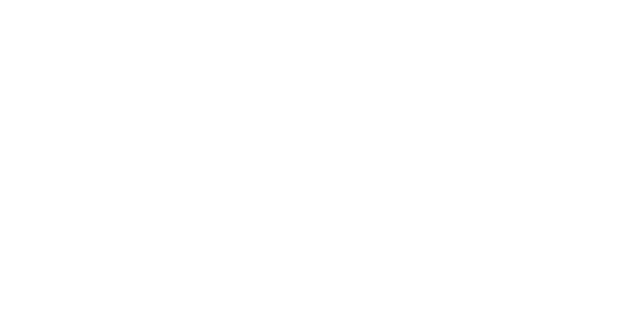
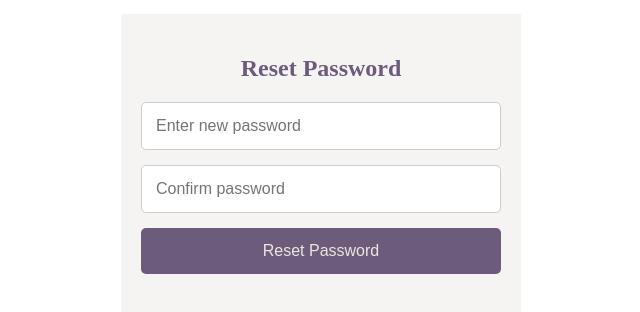
Before and after one commit to Dineshkuna/mern_ecommerce, a React (Vite) app in the folder frontend/: page /reset/1 in a window 1280 px wide. Before the commit this address had no page. Shown: the part 236-548 px from the top of the page, without its empty margins (319-959 px from the left). Built offline with nearby package versions, Linux system fonts and the light colour scheme.

Commit message:
reset password done

```diff
--- a/frontend/src/App.jsx
+++ b/frontend/src/App.jsx
@@ -15,6 +15,7 @@
 import UpdateProfile from './User/UpdateProfile';
 import UpdatePassword from './User/UpdatePassword';
 import ForgotPassword from './User/ForgotPassword';
+import ResetPassword from './User/ResetPassword';
 
 function App() {
   const {isAuthenticated,user} = useSelector((state) => state.user);
@@ -40,6 +41,7 @@
         <Route path="/profile/update" element = { <ProtectedRoute element={<UpdateProfile />} /> } />
         <Route path="/password/update" element = { <ProtectedRoute element={<UpdatePassword />} /> } />
          <Route path="/password/forgot" element={<ForgotPassword />} />
+         <Route path="/reset/:token" element={<ResetPassword />} />
       </Routes>
 
       {isAuthenticated && <UserDashboard user={user} />}
--- /dev/null
+++ b/frontend/src/User/ResetPassword.jsx
@@ -0,0 +1,92 @@
+import React, { useEffect, useState } from 'react'
+import '../UserStyles/Form.css'
+import PageTitle from '../components/PageTitle'
+import { useNavigate, useParams } from 'react-router-dom'
+import { useDispatch, useSelector } from 'react-redux'
+import { removeErrors, removeSuccess, resetPassword } from '../features/user/userSlice'
+import { toast } from 'react-toastify'
+
+function ResetPassword() {
+
+  const { success, loading, error } = useSelector(state => state.user)
+  const dispatch = useDispatch()
+  const navigate = useNavigate()
+  const { token } = useParams()
+
+  const [newPassword, setPassword] = useState('')
+  const [confirmPassword, setConfirmPassword] = useState("")
+
+  const resetPasswordSubmit = (e) => {
+    e.preventDefault()
+
+    dispatch(resetPassword({
+      token,
+      userData: {
+        password: newPassword,
+        confirmPassword
+      }
+    }))
+  }
+
+  useEffect(() => {
+    if (error) {
+      toast.error(error, { position: 'top-center' })
+      dispatch(removeErrors())
+    }
+  }, [error, dispatch])
+
+  useEffect(() => {
+    if (success) {
+      toast.success("Password Reset Successful", {
+        position: 'top-center'
+      })
+
+      dispatch(removeSuccess())
+
+      setTimeout(() => {
+        navigate('/login')
+      }, 1200)
+    }
+  }, [success, dispatch, navigate])
+
+  return (
+    <>
+      <PageTitle title="Reset Password" />
+
+      <div className="container form-container">
+        <div className="form-content">
+          <form className="form" onSubmit={resetPasswordSubmit}>
+            <h2>Reset Password</h2>
+
+            <div className="input-group">
+              <input
+                type="password"
+                placeholder='Enter new password'
+                value={newPassword}
+                onChange={(e)=>setPassword(e.target.value)}
+                required
+              />
+            </div>
+
+            <div className="input-group">
+              <input
+                type="password"
+                placeholder='Confirm password'
+                value={confirmPassword}
+                onChange={(e)=>setConfirmPassword(e.target.value)}
+                required
+              />
+            </div>
+
+            <button disabled={loading} className="authBtn">
+              {loading ? "Resetting..." : "Reset Password"}
+            </button>
+
+          </form>
+        </div>
+      </div>
+    </>
+  )
+}
+
+export default ResetPassword
--- a/frontend/src/features/user/userSlice.js
+++ b/frontend/src/features/user/userSlice.js
@@ -130,6 +130,28 @@
   }
 );
 
+
+
+export const resetPassword = createAsyncThunk(
+  'user/resetPassword',
+  async ({ token, userData }, { rejectWithValue }) => {
+    try {
+      const { data } = await axios.put(
+        `/api/v1/password/reset/${token}`,
+        userData,
+        {
+          headers: { 'Content-Type': 'application/json' }
+        }
+      )
+      return data
+
+    } catch (error) {
+      return rejectWithValue(
+        error.response?.data?.message || 'Reset password failed'
+      )
+    }
+  }
+)
 
 
 
@@ -305,6 +327,26 @@
             state.error = action.payload || 'Email sent failed.';
 
         })
+
+
+        // Reset Password cases
+        builder
+        .addCase(resetPassword.pending, (state) => {
+            state.loading = true;
+            state.error = null;
+
+        })
+        .addCase(resetPassword.fulfilled, (state, action) => {
+  state.loading = false
+  state.success = action.payload?.success
+  state.user = null
+  state.isAuthenticated = false
+})
+
+.addCase(resetPassword.rejected, (state, action) => {
+  state.loading = false
+  state.error = action.payload || 'Reset password failed'
+})
     }
 });
 
```
Also changed, not shown: 2 other files (tests, documents, lock files or other folders).
